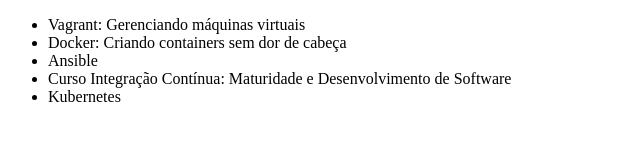
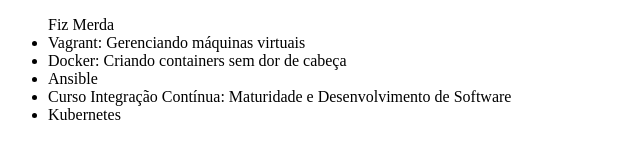
Before and after one commit to perruso2019/alura-curso, a plain HTML site: page index.html in a window 1280 px wide. Shown: the whole page, without its empty margins (0-640 px from the left). Drawn offline with Linux system fonts and the light colour scheme.

Commit message:
Alterando código com merda proposital

```diff
--- a/index.html
+++ b/index.html
@@ -6,6 +6,7 @@
 </head>
 <body>
     <ul>
+	   Fiz Merda
         <li>Vagrant: Gerenciando máquinas virtuais</li>
         <li>Docker: Criando containers sem dor de cabeça</li>
         <li>Ansible</li>
```
